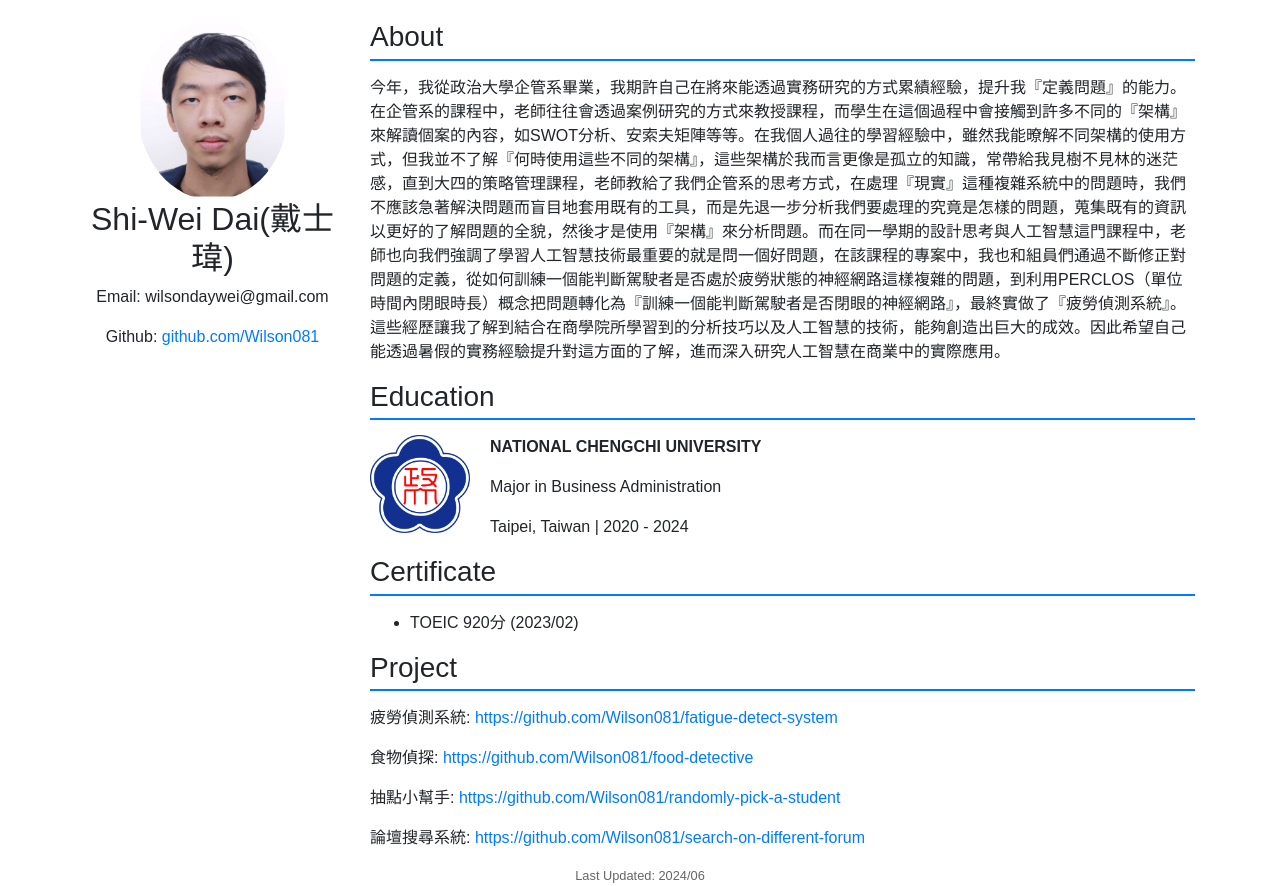
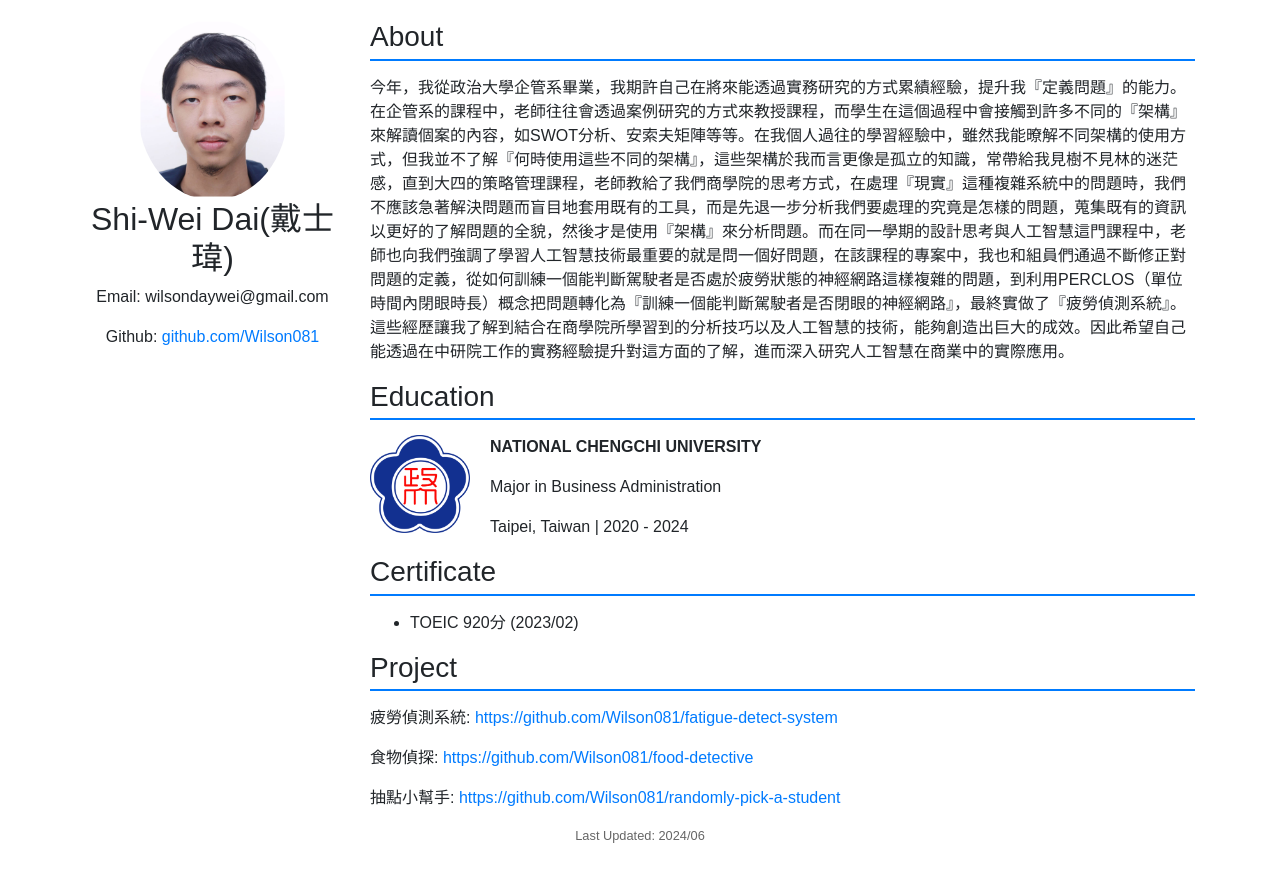
Before and after one commit to Wilson081/Wilson081.github.io, a plain HTML site: page index.html in a window 1280 px wide. After the commit the page ends 846 px from the top, so only its background shows below. Drawn offline with nearby package versions, Linux system fonts and the light colour scheme.

Commit message:
Update index.html

```diff
--- a/index.html
+++ b/index.html
@@ -49,7 +49,7 @@
             <div class="col-md-9">
                 <section>
                     <h3 class="section-title">About</h3>
-                    <p>今年，我從政治大學企管系畢業，我期許自己在將來能透過實務研究的方式累績經驗，提升我『定義問題』的能力。在企管系的課程中，老師往往會透過案例研究的方式來教授課程，而學生在這個過程中會接觸到許多不同的『架構』來解讀個案的內容，如SWOT分析、安索夫矩陣等等。在我個人過往的學習經驗中，雖然我能暸解不同架構的使用方式，但我並不了解『何時使用這些不同的架構』，這些架構於我而言更像是孤立的知識，常帶給我見樹不見林的迷茫感，直到大四的策略管理課程，老師教給了我們企管系的思考方式，在處理『現實』這種複雜系統中的問題時，我們不應該急著解決問題而盲目地套用既有的工具，而是先退一步分析我們要處理的究竟是怎樣的問題，蒐集既有的資訊以更好的了解問題的全貌，然後才是使用『架構』來分析問題。而在同一學期的設計思考與人工智慧這門課程中，老師也向我們強調了學習人工智慧技術最重要的就是問一個好問題，在該課程的專案中，我也和組員們通過不斷修正對問題的定義，從如何訓練一個能判斷駕駛者是否處於疲勞狀態的神經網路這樣複雜的問題，到利用PERCLOS（單位時間內閉眼時長）概念把問題轉化為『訓練一個能判斷駕駛者是否閉眼的神經網路』，最終實做了『疲勞偵測系統』。這些經歷讓我了解到結合在商學院所學習到的分析技巧以及人工智慧的技術，能夠創造出巨大的成效。因此希望自己能透過暑假的實務經驗提升對這方面的了解，進而深入研究人工智慧在商業中的實際應用。</p>
+                    <p>今年，我從政治大學企管系畢業，我期許自己在將來能透過實務研究的方式累績經驗，提升我『定義問題』的能力。在企管系的課程中，老師往往會透過案例研究的方式來教授課程，而學生在這個過程中會接觸到許多不同的『架構』來解讀個案的內容，如SWOT分析、安索夫矩陣等等。在我個人過往的學習經驗中，雖然我能暸解不同架構的使用方式，但我並不了解『何時使用這些不同的架構』，這些架構於我而言更像是孤立的知識，常帶給我見樹不見林的迷茫感，直到大四的策略管理課程，老師教給了我們商學院的思考方式，在處理『現實』這種複雜系統中的問題時，我們不應該急著解決問題而盲目地套用既有的工具，而是先退一步分析我們要處理的究竟是怎樣的問題，蒐集既有的資訊以更好的了解問題的全貌，然後才是使用『架構』來分析問題。而在同一學期的設計思考與人工智慧這門課程中，老師也向我們強調了學習人工智慧技術最重要的就是問一個好問題，在該課程的專案中，我也和組員們通過不斷修正對問題的定義，從如何訓練一個能判斷駕駛者是否處於疲勞狀態的神經網路這樣複雜的問題，到利用PERCLOS（單位時間內閉眼時長）概念把問題轉化為『訓練一個能判斷駕駛者是否閉眼的神經網路』，最終實做了『疲勞偵測系統』。這些經歷讓我了解到結合在商學院所學習到的分析技巧以及人工智慧的技術，能夠創造出巨大的成效。因此希望自己能透過在中研院工作的實務經驗提升對這方面的了解，進而深入研究人工智慧在商業中的實際應用。</p>
                 </section>
 
                 <section>
@@ -78,7 +78,6 @@
                     <p>疲勞偵測系統: <a href="https://github.com/Wilson081/fatigue-detect-system" target="_blank">https://github.com/Wilson081/fatigue-detect-system</a></p>
                     <p>食物偵探: <a href="https://github.com/Wilson081/food-detective" target="_blank">https://github.com/Wilson081/food-detective</a></p>
                     <p>抽點小幫手: <a href="https://github.com/Wilson081/randomly-pick-a-student" target="_blank">https://github.com/Wilson081/randomly-pick-a-student</a></p>
-                    <p>論壇搜尋系統: <a href="https://github.com/Wilson081/search-on-different-forum" target="_blank">https://github.com/Wilson081/search-on-different-forum</a></p>
                 </section>
             </div>
         </div>
```
